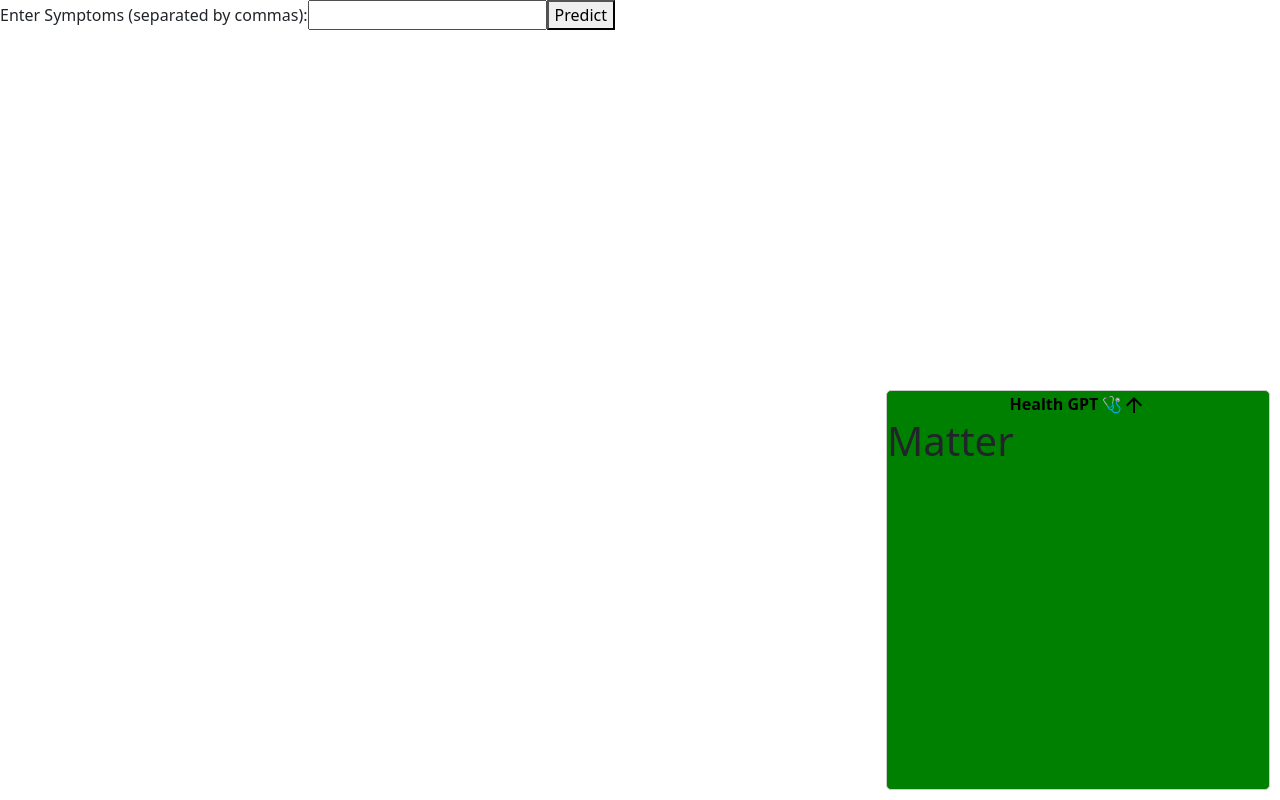
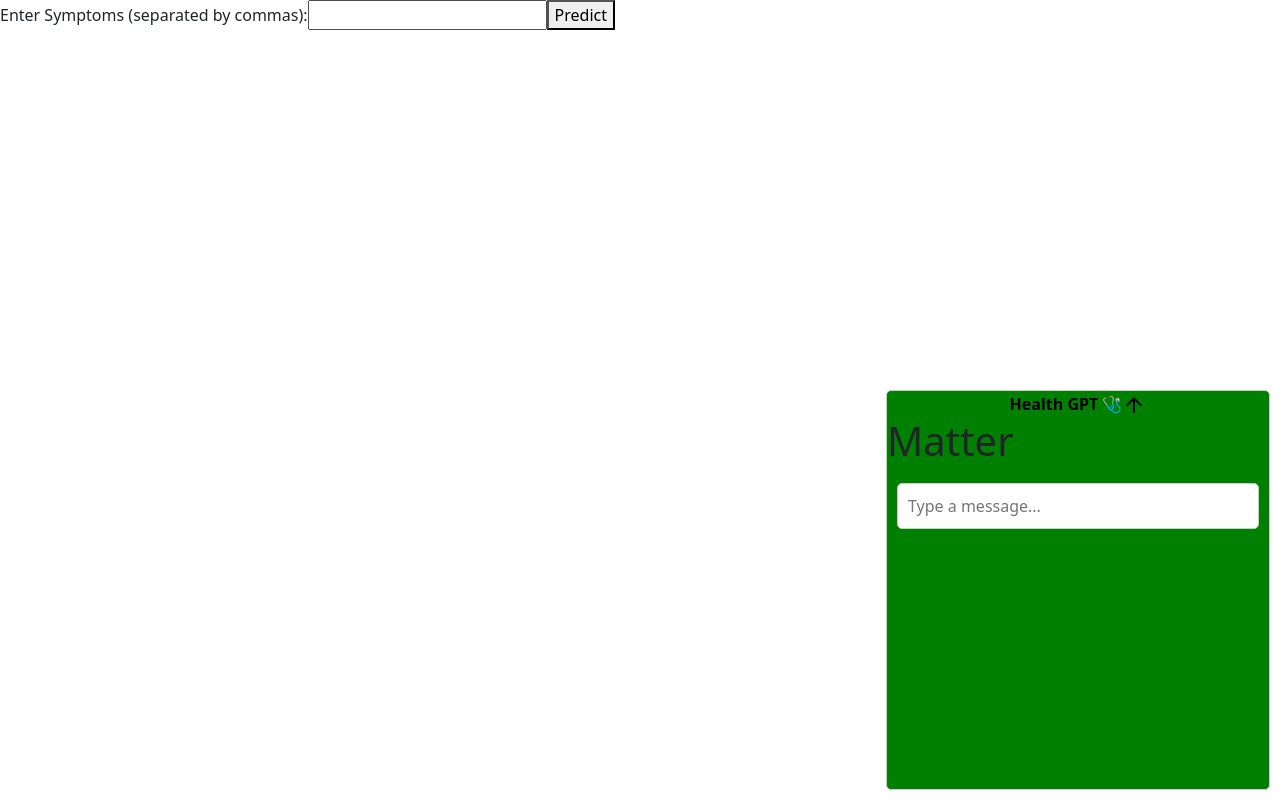
Before and after one commit to ilyas122/CMPE_285-Final-Project, a React (Create React App) app in the folder frontend/: page /dashboard in a window 1280 px wide. Both pictures are taken after a click on the element 1198 px from the left and 763 px from the top of the page. Built offline with nearby package versions, Linux system fonts and the light colour scheme.

Commit message:
dashboard commit

```diff
--- a/frontend/src/Pages/DashboardComponent/Dashboard.css
+++ b/frontend/src/Pages/DashboardComponent/Dashboard.css
@@ -25,3 +25,27 @@
     font-size: medium;
     font-weight: bold;
    }
+
+
+   .chat-interface {
+    display: flex;
+    flex-direction: column;
+    overflow-y: auto;
+    max-height: 300px; /* Adjust based on your needs */
+    padding: 10px;
+    box-sizing: border-box;
+   }
+
+   .chat-interface p {
+    margin-bottom: 10px;
+   }
+
+   .chat-interface input {
+    width: 100%;
+    padding: 10px;
+    border: 1px solid #ccc;
+    border-radius: 5px;
+    /* position: fixed;
+    bottom: 1px; */
+
+   }
--- a/frontend/src/Pages/DashboardComponent/Dashboard.js
+++ b/frontend/src/Pages/DashboardComponent/Dashboard.js
@@ -14,6 +14,8 @@ function Dashboard() {
     const navigate = useNavigate();
     const [isExpanded, setIsExpanded] = useState(false);
     const contentRef = useRef(null);
+    const [messages, setMessages] = useState([]);
+
 
 
     useEffect(() => {
@@ -26,9 +28,12 @@ function Dashboard() {
        }, [isExpanded]);
 
 
-      const toggleChatbot = () => {
+    const toggleChatbot = () => {
         setIsExpanded(!isExpanded);
         console.log(isExpanded);
+     };
+    const sendMessage = (message) => {
+        setMessages([...messages, message]);
      };
 
     const handleConsultDoctor = () =>{
@@ -51,6 +56,8 @@ function Dashboard() {
             console.error('Error:', error);
         }
     };
+
+
     return(
         <div>
         <form onSubmit={handleSubmit}>
@@ -80,8 +87,21 @@ function Dashboard() {
                 <span className="healthgptTitle">Health GPT 🩺 <span onClick={toggleChatbot} ><ArrowUpwardSharpIcon/></span></span>
                 {isExpanded && (
                     <div>
-                        <h1>Matter</h1>
+                    <h1>Matter</h1>
+                    <div className="chat-interface">
+                      {messages.map((message, index) => (
+                        <p key={index}>{message}</p>
+                      ))}
+                      <input type="text" placeholder="Type a message..." onKeyPress={(e) => {
+                        if (e.key === 'Enter') {
+                         sendMessage(e.target.value);
+                         e.target.value = '';
+                        }
+                      }} />
                     </div>
+                  </div>
+
+
                 )}
             </div>
         </div>
```
